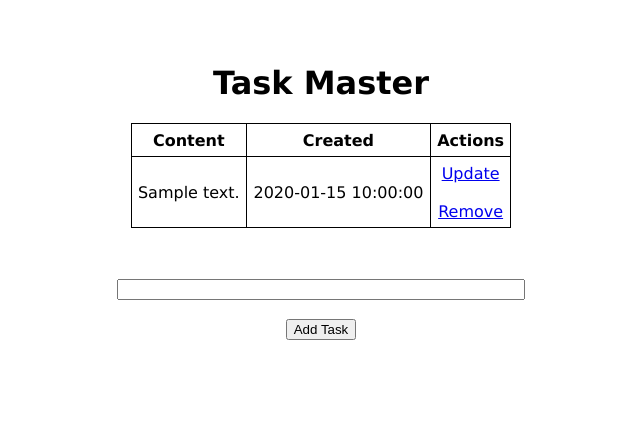
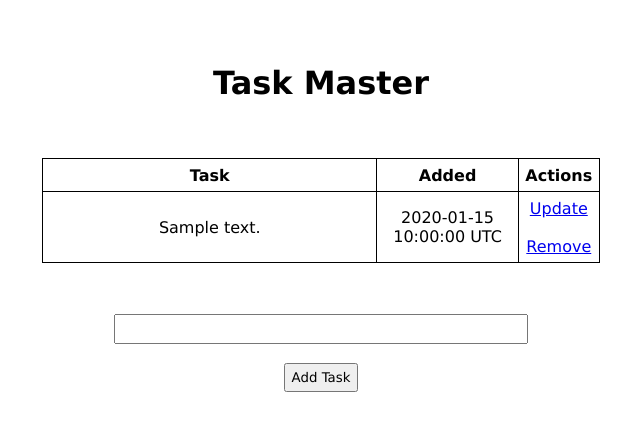
Before and after one commit to prof79/taskmastertut, a Flask app: page / in a window 1280 px wide. Shown: the top 431 px of the page, without its empty margins (319-959 px from the left). Run offline with Flask 2, Linux system fonts and the light colour scheme; the visitor is signed in with stand-in values (Sample User, id 1); tables that the repository leaves empty hold one stand-in row (values such as "Sample post").

Commit message:
Improved DB code, naming and styling.

```diff
--- a/app.py
+++ b/app.py
@@ -1,7 +1,7 @@
 #!/usr/bin/env python3
 # app.py
 # Task Master Tutorial Flask App Main
-# v0.6.2
+# v0.7.0
 # pylint: disable=too-few-public-methods
 
 """Task Master Flask tutorial web application allows to maintain
@@ -42,6 +42,13 @@ class Task(Model):
     created: datetime = db.Column(db.DateTime, default=datetime.utcnow)
     completed: bool = db.Column(db.Boolean, default=False)
 
+    def __init__(self, content: str) -> None:
+        super().__init__()
+        self.content = content
+
+    def __repr__(self):
+        return f'<Task {self.id}>'
+
 
 @app.route('/')
 def index():
@@ -56,7 +63,7 @@ def index():
     tasks = []
 
     try:
-        tasks = db.session.query(Task).all()
+        tasks = Task.query.order_by(Task.created).all()
     except Exception as ex:
         '<br>'.join([message, f'Database error: {ex}'])
 
@@ -92,8 +99,7 @@ def add():
 
     if task_content:
         try:
-            task = Task()
-            task.content = task_content
+            task = Task(content=task_content)
             db.session.add(task)
             db.session.commit()
             message = 'Task added successfully.'
--- a/static/style.css
+++ b/static/style.css
@@ -1,6 +1,17 @@
 body {
+    margin: 4em;
+}
+
+body, input {
     font-family:Verdana, Geneva, Tahoma, sans-serif;
-    margin: 4em;
+}
+
+input {
+    padding: 0.4em;
+}
+
+input[type="text"] {
+    width: 30em;
 }
 
 .center {
@@ -19,6 +30,10 @@ body {
     border-collapse: collapse;
 }
 
-input[type="text"] {
-    width: 30em;
+.taskcell {
+    min-width: 20em;
 }
+
+.addedcell {
+    width: 8em;
+}
--- a/templates/index.html
+++ b/templates/index.html
@@ -12,6 +12,8 @@
 
         <h1>Task Master</h1>
 
+        <p>&nbsp;</p>
+
         <div id="task_list">
 
             {% if tasks|length < 1 %}
@@ -22,16 +24,16 @@
 
                 <table class="center table">
                     <tr>
-                        <th>Content</th>
-                        <th>Created</th>
+                        <th>Task</th>
+                        <th>Added</th>
                         <th>Actions</th>
                     </tr>
 
                     {% for task in tasks %}
 
                         <tr>
-                            <td>{{ task.content }}</td>
-                            <td>{{ task.created }}</td>
+                            <td class="taskcell">{{ task.content }}</td>
+                            <td class="addedcell">{{ task.created.strftime('%Y-%m-%d %H:%M:%S UTC') }}</td>
                             <td>
                                 <a href="/update/{{task.id}}">Update</a><br><br>
                                 <a href="/remove/{{task.id}}">Remove</a>
```
